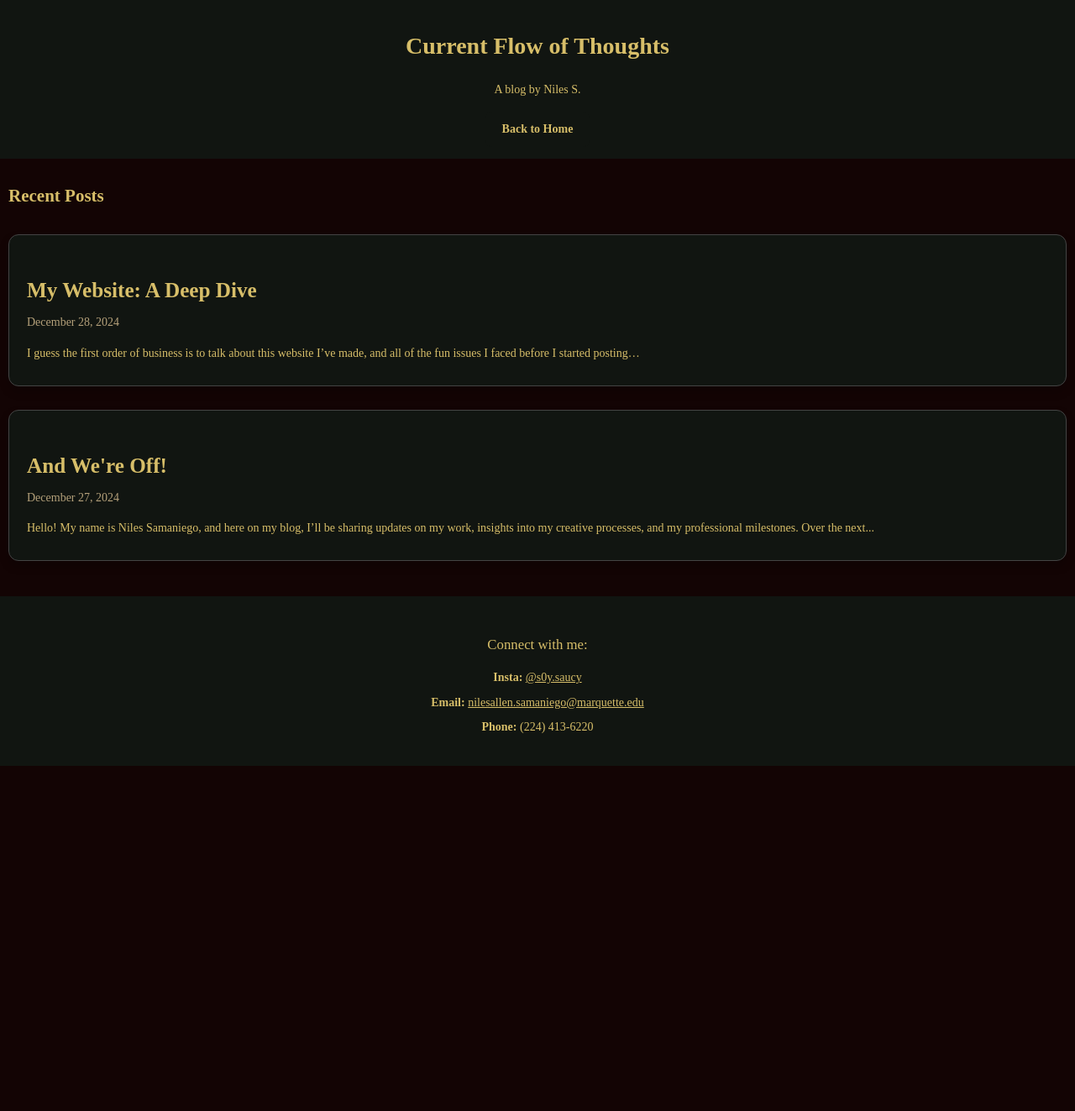
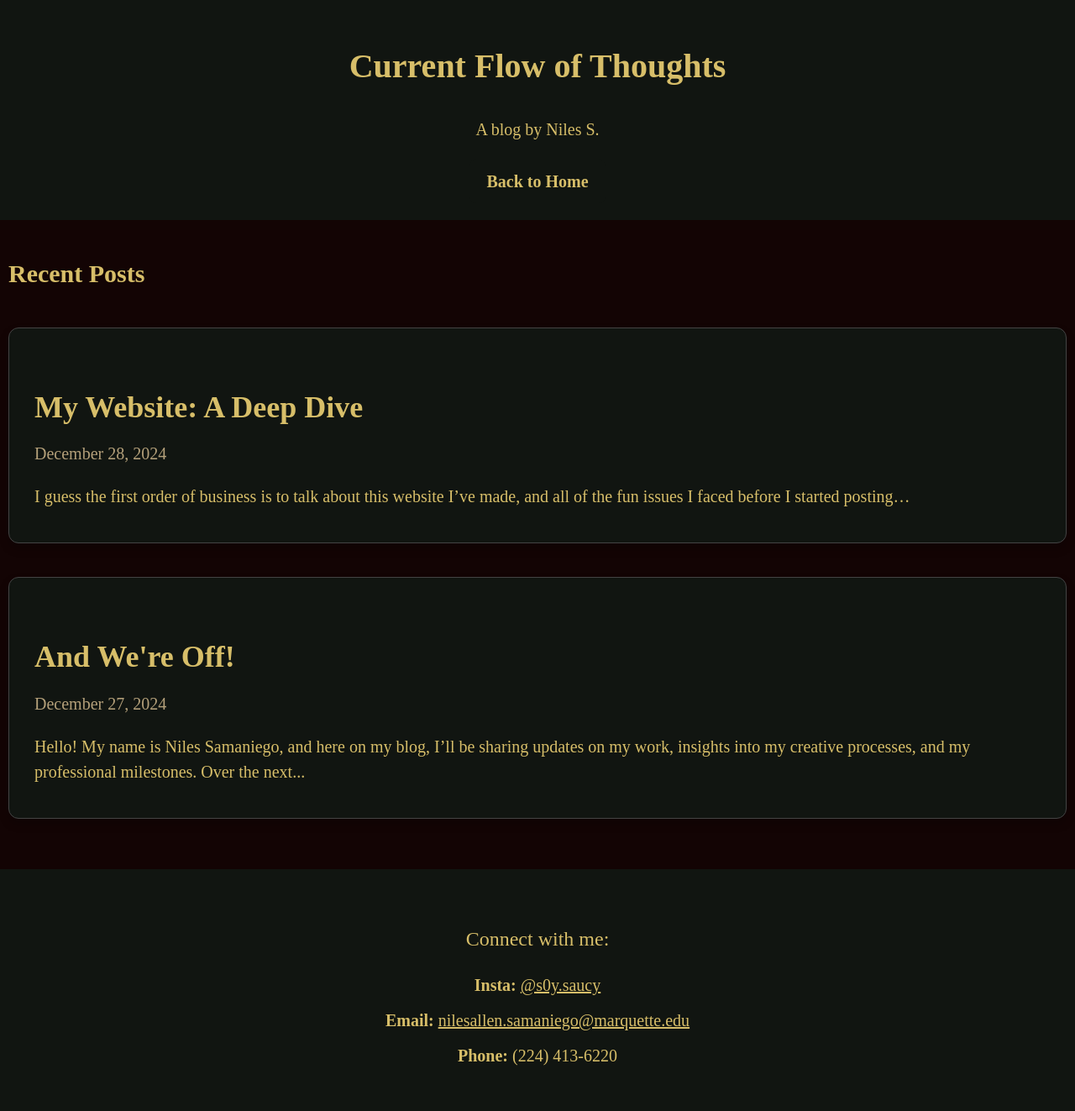
Before and after one commit to n-samaniego/Current-Flow-of-Thoughts, a Jekyll site: the page built from index.html, in a window 1280 px wide. Shown: the whole page at 84% size. Built offline with Jekyll 4.4.1, drawn with Linux system fonts in a browser that asks for light colours; the list of posts is cut into pages by our own code; before the commit the page ends 912 px from its top, so only the background shows below that.

Commit message:
Update style.css

```diff
--- a/assets/style.css
+++ b/assets/style.css
@@ -7,7 +7,7 @@ html, body {
     background: #130404;  /* Dark background */
     color: #d7be69;  /* Text and general color */
     overflow-x: hidden;  /* Prevent horizontal scroll */
-    font-size: 14px;  /* Adjust this value to make body text larger */
+    font-size: 20px;  /* Adjust this value to make body text larger */
 }
 
 body {
```
